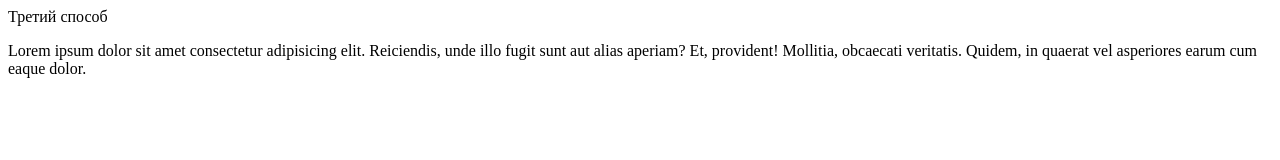
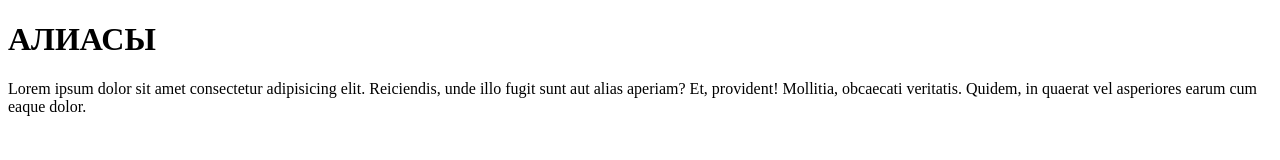
Before and after one commit to olkrys/method3, a plain HTML site: page index.html in a window 1280 px wide. Drawn offline with Linux system fonts and the light colour scheme.

Commit message:
19042025

```diff
--- a/index.html
+++ b/index.html
@@ -6,7 +6,7 @@
     <title>Document</title>
 </head>
 <body>
-    Третий способ
+    <h1>АЛИАСЫ</h1>
     <p>Lorem ipsum dolor sit amet consectetur adipisicing elit. Reiciendis, unde illo fugit sunt aut alias aperiam? Et, provident! Mollitia, obcaecati veritatis. Quidem, in quaerat vel asperiores earum cum eaque dolor.</p>
 
 </body>
```
